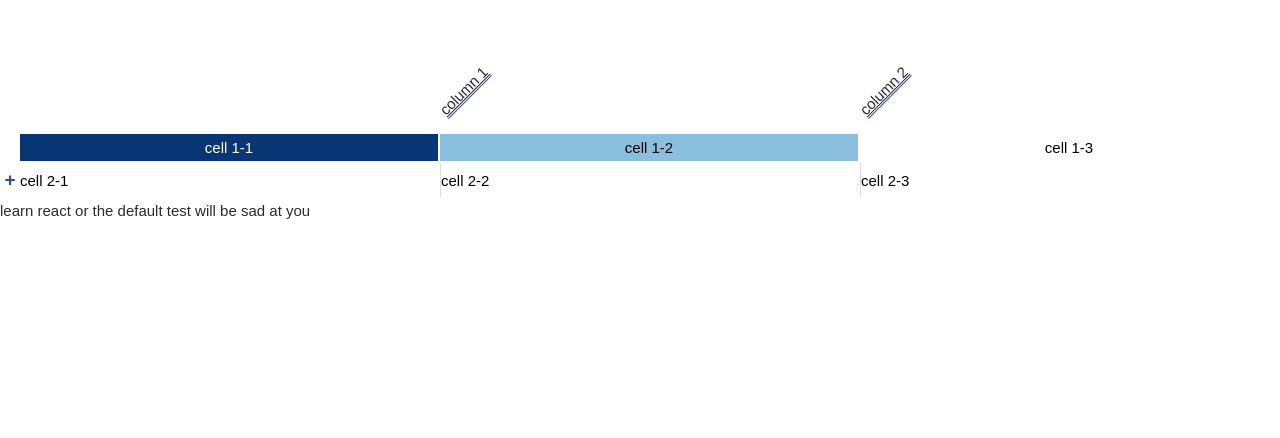
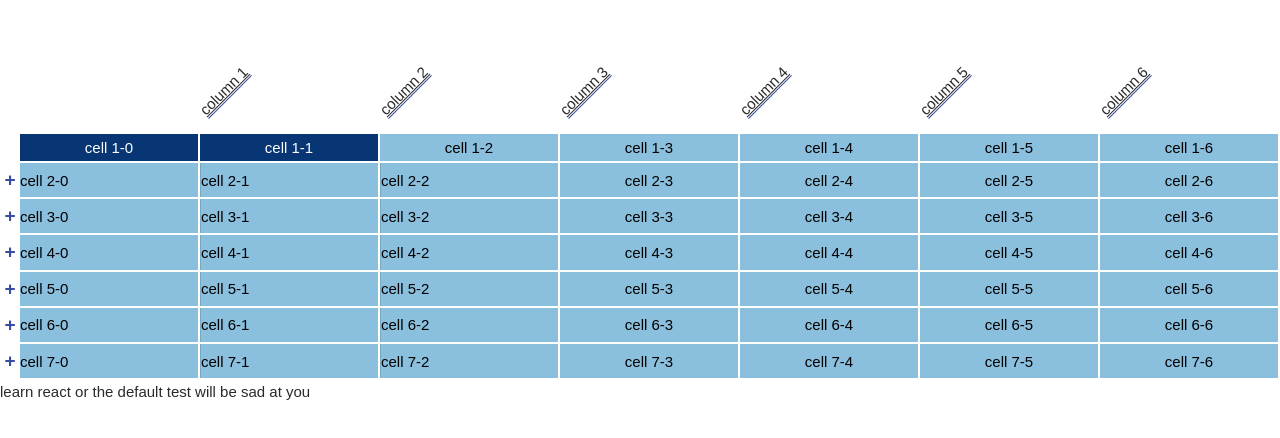
Before and after one commit to jsoules/othismos, a React (Create React App) app: page / in a window 1280 px wide. Shown: the top 438 px of the page. Built offline with nearby package versions, Linux system fonts and the light colour scheme.

Commit message:
more interesting sample data

```diff
--- a/src/sampleData/expandingHeatmapTableTestData.ts
+++ b/src/sampleData/expandingHeatmapTableTestData.ts
@@ -1,4 +1,6 @@
-export const expandingHeatmapTableSampleHeader = {
+import { ExpandingHeatmapTableRowType } from "../components/ExpandingHeatmapTableRow"
+
+export const expandingHeatmapTableSampleHeader: ExpandingHeatmapTableRowType = {
     id: 'header',
     cells: [
         {
@@ -18,18 +20,33 @@ export const expandingHeatmapTableSampleHeader = {
             link: '/algorithms',
             text: 'column 2',
             rotate: true
-        }
+        },
+        ...[3, 4, 5, 6].map(n => ({
+            id: `header-cell${n}`,
+            link: '/algorithms',
+            text: `column ${n}`,
+            rotate: true
+        }))
     ],
     subrows: [],
-    isSubrow: false,
-    cellSelectionHandler: () => {},
-    index: -1
+    // isSubrow: false,
+    // cellSelectionHandler: () => {},
+    // index: -1
 }
 
-export const expandingHeatmapTableSampleRows = [
+const col1 = 'rgb(138, 191, 221)'
+
+export const expandingHeatmapTableSampleRows: ExpandingHeatmapTableRowType[] = [
     {
         id: 'data1',
         cells: [
+            {
+                id: '1-0',
+                text_align: 'center',
+                text: 'cell 1-0',
+                color: 'white',
+                bgcolor: 'rgb(8, 53, 115)'
+            },
             {
                 id: '1-1',
                 text_align: 'center',
@@ -44,11 +61,12 @@ export const expandingHeatmapTableSampleRows = [
                 color: 'black',
                 bgcolor: 'rgb(138, 191, 221)'
             },
-            {
-                id: '1-3',
+            ...[3, 4, 5, 6].map(n => ({
+                id: `1-${n}`,
                 text_align: 'center',
-                text: 'cell 1-3'
-            }
+                text: `cell 1-${n}`,
+                bgcolor: 'rgb(138, 191, 221)'
+            }))
         ],
         subrows: []
     },
@@ -56,31 +74,48 @@ export const expandingHeatmapTableSampleRows = [
         id: 'data2',
         cells: [
             {
+                id: '2-0',
+                text: 'cell 2-0',
+                link: '',
+                border_right: true,
+                selectable: true,
+                bgcolor: 'rgb(138, 191, 221)'
+            },
+            {
                 id: '2-1',
                 text: 'cell 2-1',
                 link: '',
                 border_right: true,
-                selectable: true
+                selectable: true,
+                bgcolor: 'rgb(138, 191, 221)'
             },
             {
                 id: '2-2',
                 text: 'cell 2-2',
                 link: '',
                 border_right: true,
-                selectable: true
+                selectable: true,
+                bgcolor: col1
             },
-            {
-                id: '2-3',
-                text: 'cell 2-3',
-                link: '',
-                border_right: true,
-                selectable: true
-            }
+            ...[3, 4, 5, 6].map(n => ({
+                id: `2-${n}`,
+                text_align: 'center',
+                text: `cell 2-${n}`,
+                bgcolor: col1
+            }))
         ],
         subrows: [
             {
                 id: 'sub1',
                 cells: [
+                    {
+                        id: '2a-1',
+                        text: 'cell 2a-0',
+                        link: '',
+                        text_align: 'center',
+                        border_right: true,
+                        selectable: true
+                    },
                     {
                         id: '2a-1',
                         text: 'cell 2a-1',
@@ -90,7 +125,7 @@ export const expandingHeatmapTableSampleRows = [
                         selectable: true,
                         color: 'white',
                         bgcolor: 'rgb(8, 53, 115)'
-                            },
+                    },
                     {
                         id: '2a-2',
                         text: 'cell 2a-2',
@@ -101,23 +136,99 @@ export const expandingHeatmapTableSampleRows = [
                         color: 'black',
                         bgcolor: 'rgb(138, 191, 221)'
                     },
-                    {
-                        id: '2a-3',
-                        text: 'cell 2a-3',
+                    ...[3, 4, 5, 6].map(n => ({
+                        id: `2a-${n}`,
+                        text: `cell 2a-${n}`,
                         link: '',
                         text_align: 'center',
                         border_right: true,
-                        selectable: true
-                    }
+                        selectable: true,
+                        bgcolor: col1
+                    }))
                 ],
                 subrows: []
             },
             {
                 id: 'sub2',
                 cells: [
+                    ...[1, 2, 3, 4, 5, 6].map(n => ({
+                        id: `2b-${n}`,
+                        text: `cell 2b-${n}`,
+                        link: '',
+                        text_align: 'center',
+                        border_right: true,
+                        selectable: true,
+                        bgcolor: col1
+                    }))
+                ],
+                subrows: []
+            },
+            ...[3, 4, 5].map(sr => ({
+                id: `sub${sr}`,
+                cells: [
+                    ...[1, 2, 3, 4, 5, 6].map(n => ({
+                        id: `${sr}b-${n}`,
+                        text: `cell ${sr}b-${n}`,
+                        link: '',
+                        text_align: 'center',
+                        border_right: true,
+                        selectable: true,
+                        bgcolor: col1
+                    }))
+                ],
+                subrows: []
+            }))
+        ]
+    },
+    ...[3, 4, 5, 6, 7].map(r => ({
+        id: `data${r}`,
+        cells: [
+            {
+                id: `${r}-0`,
+                text: `cell ${r}-0`,
+                link: '',
+                border_right: true,
+                selectable: true,
+                bgcolor: col1
+            },
+            {
+                id: `${r}-1`,
+                text: `cell ${r}-1`,
+                link: '',
+                border_right: true,
+                selectable: true,
+                bgcolor: col1
+            },
+            {
+                id: `${r}-2`,
+                text: `cell ${r}-2`,
+                link: '',
+                border_right: true,
+                selectable: true,
+                bgcolor: col1
+            },
+            ...[3, 4, 5, 6].map(n => ({
+                id: `${r}-${n}`,
+                text_align: 'center',
+                text: `cell ${r}-${n}`,
+                bgcolor: col1
+            }))
+        ],
+        subrows: [
+            {
+                id: `${r}-sub1`,
+                cells: [
                     {
-                        id: '2b-1',
-                        text: 'cell 2b-1',
+                        id: `${r}a-0`,
+                        text: `cell ${r}a-0`,
+                        link: '',
+                        text_align: 'center',
+                        border_right: true,
+                        selectable: false
+                    },
+                    {
+                        id: `${r}a-1`,
+                        text: `cell ${r}a-1`,
                         link: '',
                         text_align: 'center',
                         border_right: true,
@@ -126,8 +237,8 @@ export const expandingHeatmapTableSampleRows = [
                         bgcolor: 'rgb(8, 53, 115)'
                     },
                     {
-                        id: '2b-2',
-                        text: 'cell 2b-2',
+                        id: `${r}a-2`,
+                        text: `cell ${r}a-2`,
                         link: '',
                         text_align: 'center',
                         border_right: true,
@@ -135,17 +246,33 @@ export const expandingHeatmapTableSampleRows = [
                         color: 'black',
                         bgcolor: 'rgb(138, 191, 221)'
                     },
-                    {
-                        id: '2b-3',
-                        text: 'cell 2b-3',
+                    ...[3, 4, 5, 6].map(n => ({
+                        id: `${r}a-${n}`,
+                        text: `cell ${r}a-${n}`,
                         link: '',
                         text_align: 'center',
                         border_right: true,
-                        selectable: true
-                    }
+                        selectable: true,
+                        bgcolor: col1
+                    }))
+                ],
+                subrows: []
+            },
+            {
+                id: `${r}-sub2`,
+                cells: [
+                    ...[0, 1, 2, 3, 4, 5, 6].map(n => ({
+                        id: `${r}b-${n}`,
+                        text: `cell ${r}b-${n}`,
+                        link: '',
+                        text_align: 'center',
+                        border_right: true,
+                        selectable: true,
+                        bgcolor: col1
+                    }))
                 ],
                 subrows: []
             }
         ]
-    }
+    }))
 ]
```
